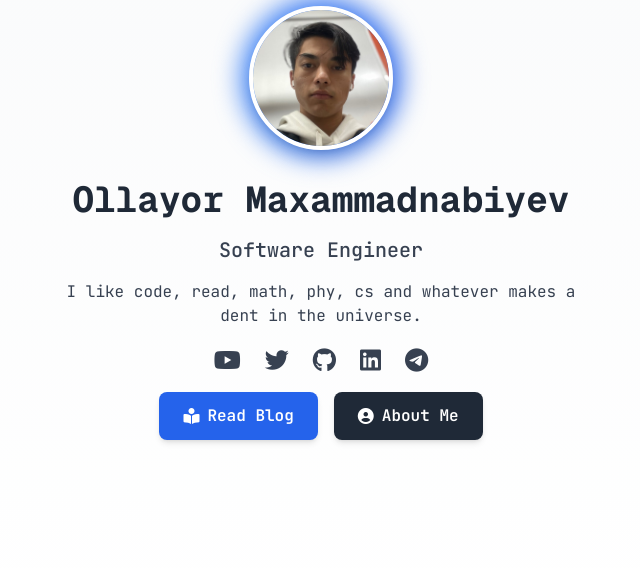
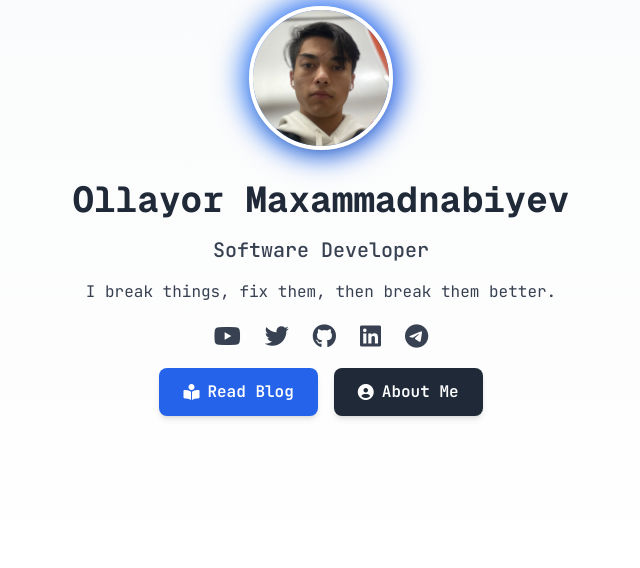
Before and after one commit to olllayor/qblog, a Flask app: page / in a window 1280 px wide. Shown: the part 170-738 px from the top of the page, without its empty margins (319-959 px from the left). Run offline with Flask 3, Linux system fonts and the light colour scheme; some libraries are stand-ins or nearby versions.

Commit message:
fix: Update job title and personal description in index.html for clarity and engagement

```diff
--- a/templates/index.html
+++ b/templates/index.html
@@ -56,14 +56,14 @@
 						class="text-xl text-gray-700 dark:text-gray-100 font-medium transition-all duration-300 hover:text-gray-800 dark:hover:text-gray-100"
 						style="font-family: 'JetBrains Mono', monospace"
 					>
-						Software Engineer
+						Software Developer
 					</h2>
 
 					<p
 						class="text-gray-700 dark:text-gray-200 max-w-lg mx-auto transition-all duration-300 hover:text-gray-800 dark:hover:text-gray-100"
 						style="font-family: 'JetBrains Mono', monospace"
 					>
-						I like code, read, math, phy, cs and whatever makes a dent in the universe.
+						I break things, fix them, then break them better.
 					</p>
 
 					<!-- Social Links -->
```
